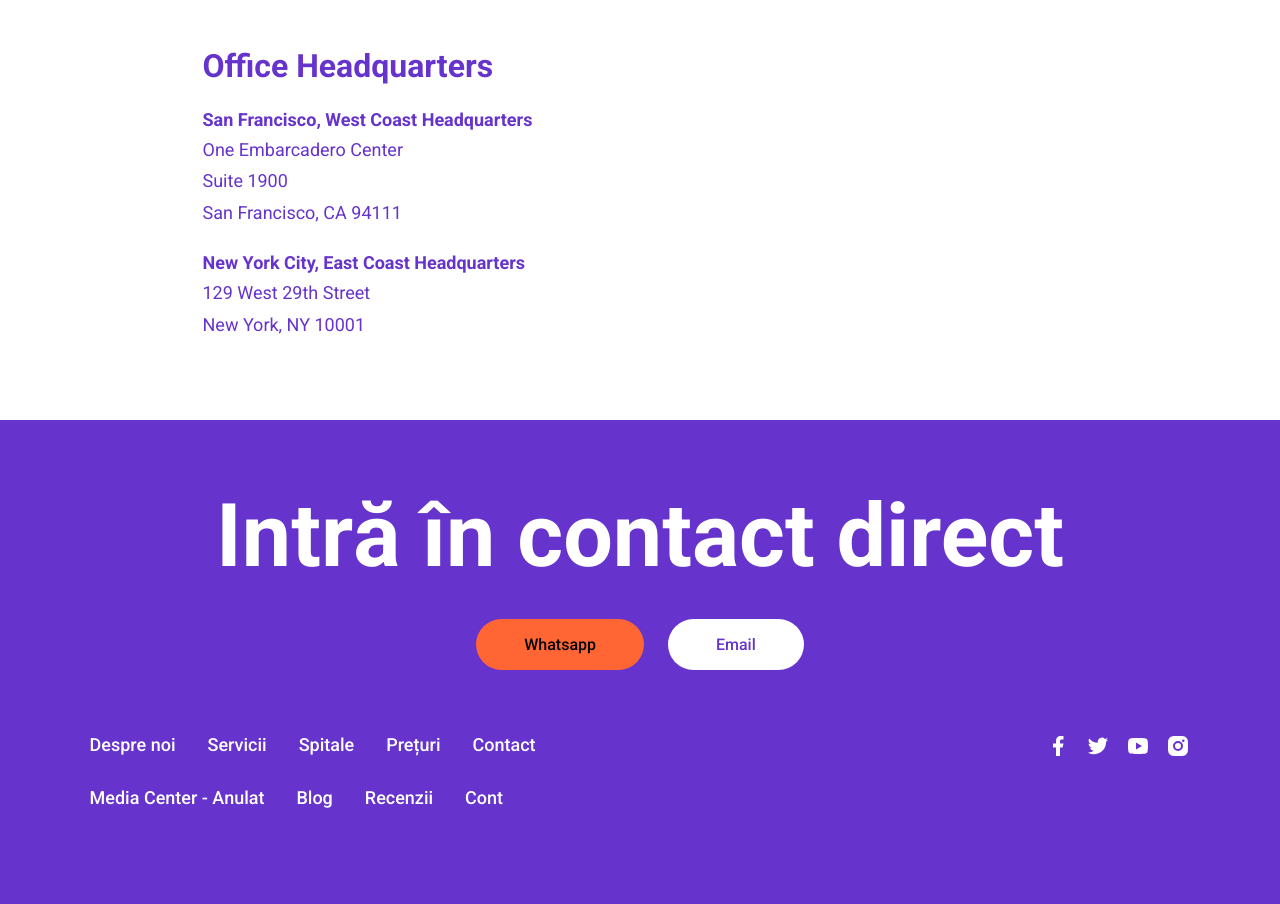
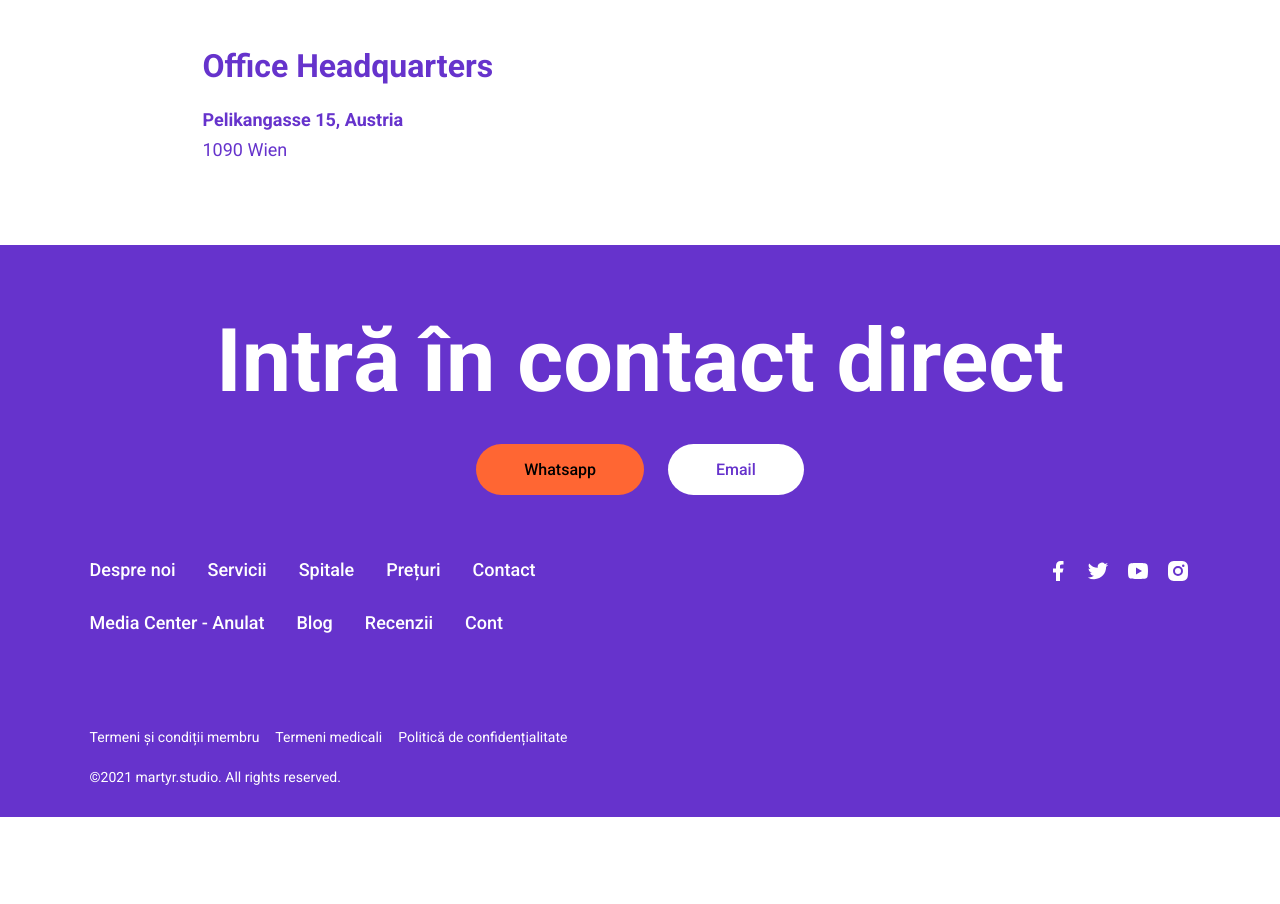
Before and after one commit to AndreiV03/med-consulting, a Next.js app: page /contact in a window 1280 px wide. Shown: the part 1880-2784 px from the top of the page. After the commit the page ends 2697 px from the top, so only its background shows below. Built offline with nearby package versions, Linux system fonts and the light colour scheme.

Commit message:
Update contact.tsx

```diff
--- a/pages/contact.tsx
+++ b/pages/contact.tsx
@@ -42,15 +42,8 @@ const Contact: NextPage = () => {
           <h3>Office Headquarters</h3>
         </div>
         <div className={styles.container}>
-          <h4>San Francisco, West Coast Headquarters</h4>
-          <p>One Embarcadero Center</p>
-          <p>Suite 1900</p>
-          <p>San Francisco, CA 94111</p>
-        </div>
-        <div className={styles.container}>
-          <h4>New York City, East Coast Headquarters</h4>
-          <p>129 West 29th Street</p>
-          <p>New York, NY 10001</p>
+          <h4>Pelikangasse 15, Austria</h4>
+          <p>1090 Wien</p>
         </div>
       </div>
     </>
```
